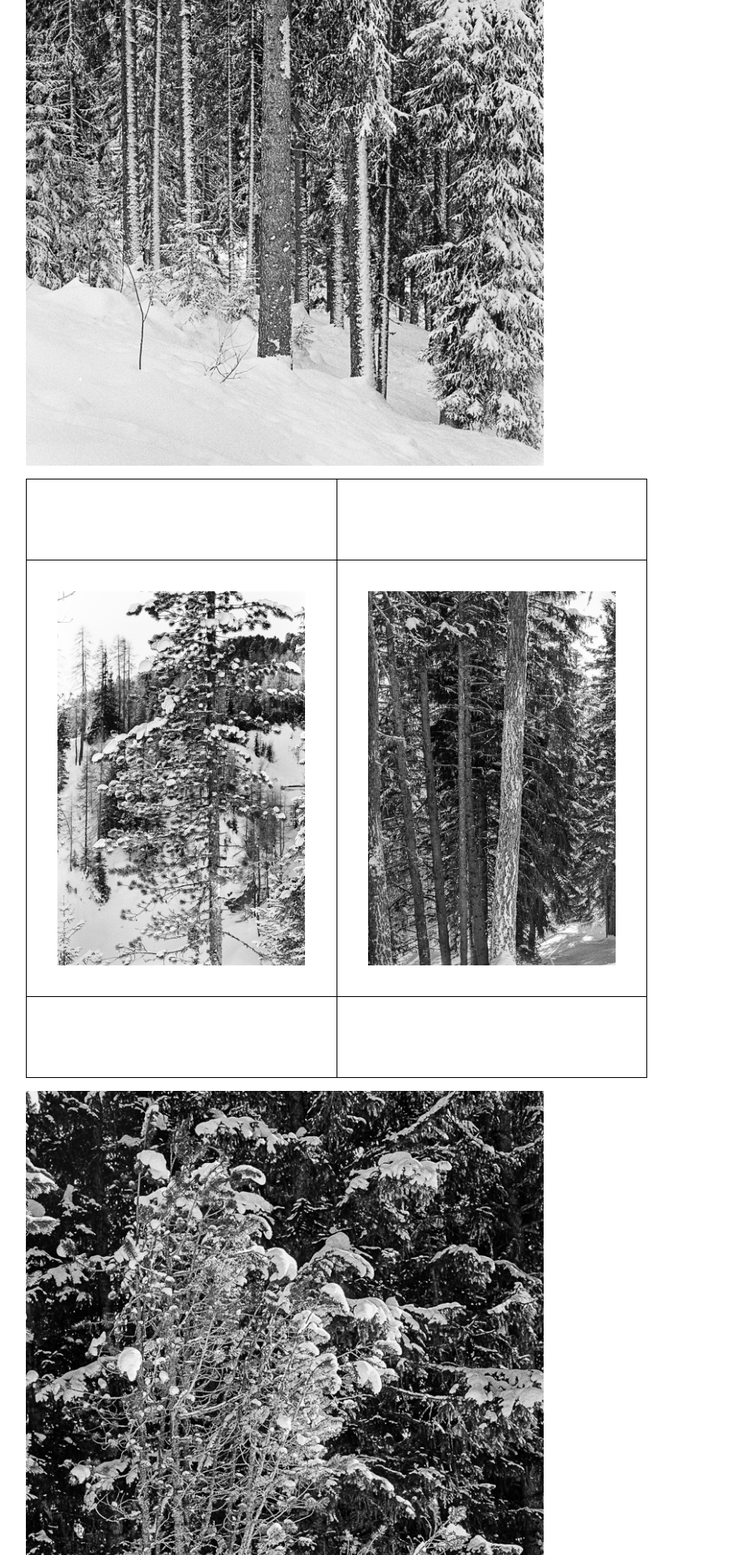
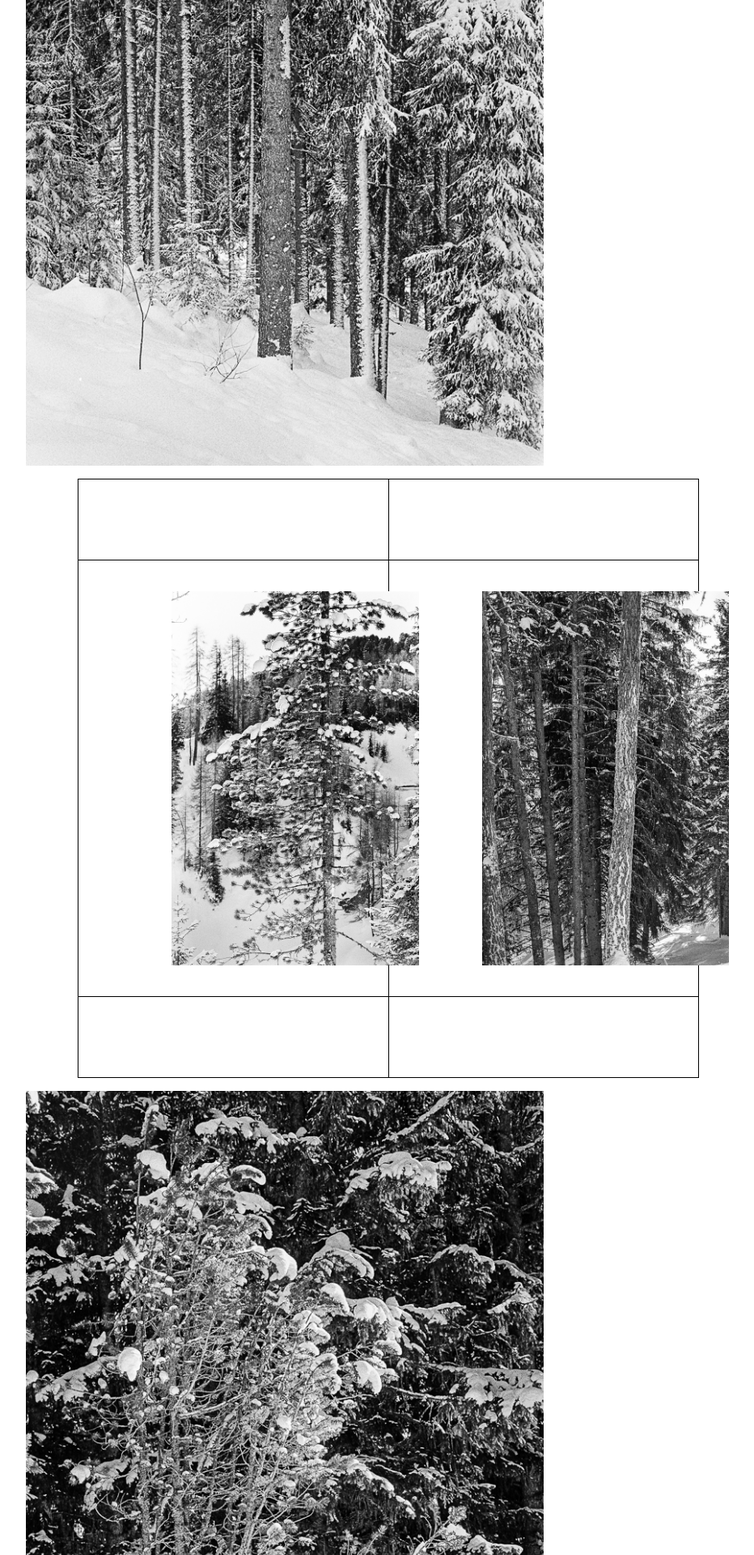
Before and after one commit to lucabutikofer/Photography, a Jekyll site: the page built from Plants.md, in a window 1280 px wide. Shown: the part 500-2420 px from the top of the page at 81% size, without its empty margins (288-1220 px from the left). Built offline with Jekyll 4.4.1, drawn with Linux system fonts in a browser that asks for light colours.

Commit message:
Update no-style-please.scss

```diff
--- a/_sass/no-style-please.scss
+++ b/_sass/no-style-please.scss
@@ -66,6 +66,8 @@ table, th, td {
   border-collapse: collapse;
   // padding: 0.4rem;
   padding: 5%;
+  position: relative;
+  left: 10%;
 }
 
 code {
```
